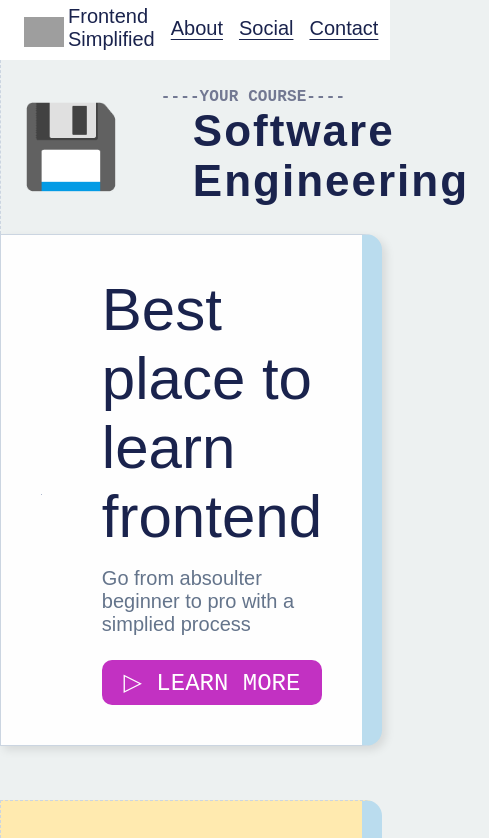
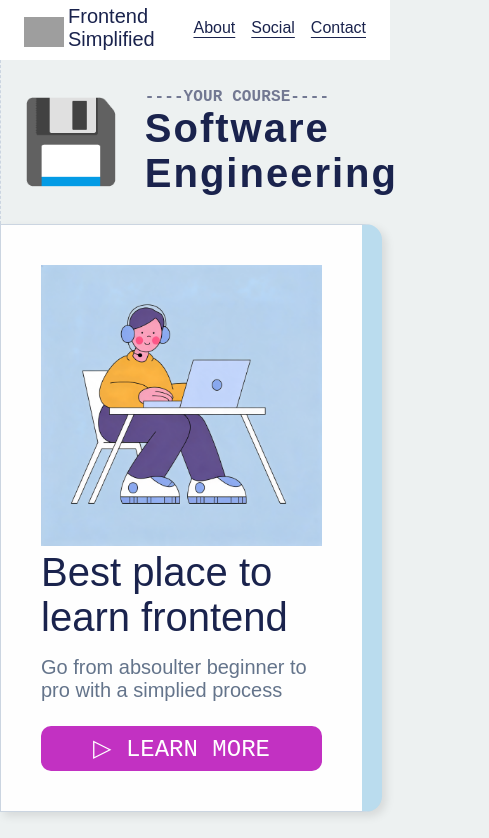
Before and after one commit to eberlyalcala/mentorhelp-mini-project, a plain HTML site: page index.html in a window 390 px wide. Shown: the top 838 px of the page, 489 px wide, since content can reach past the window. Drawn offline with Linux system fonts and the light colour scheme; grey boxes are pictures that could not be loaded.

Commit message:
initalize repo

```diff
--- a/style.css
+++ b/style.css
@@ -294,5 +294,44 @@ footer {
 
 
 @media (max-width: 1024px) {
+  .section__description--para {
+    font-size: 20px;
+  }
+}
 
+@media (max-width: 768px) {
+  a {
+    font-size: 16px;
+  }
+  .course {
+    gap: 4px;
+  }
+  .course__title {
+    margin-left: 0;
+    font-size: 40px;
+  }
+  .hero {
+    flex-direction: column;
+  }
+
+  .hero__img--wrapper {
+    max-width: 500px;
+  }
+
+  .hero__decription {
+    margin-left: 0;
+  }
+  h1 {
+    font-size: 40px;
+  }
+
+  .section__description {
+    flex-direction: column;
+  }
+  .section__description--wrapper {
+    width: 100%;
+  }
+  input, textarea {
+    width: 400px;
+  }
 }
```
